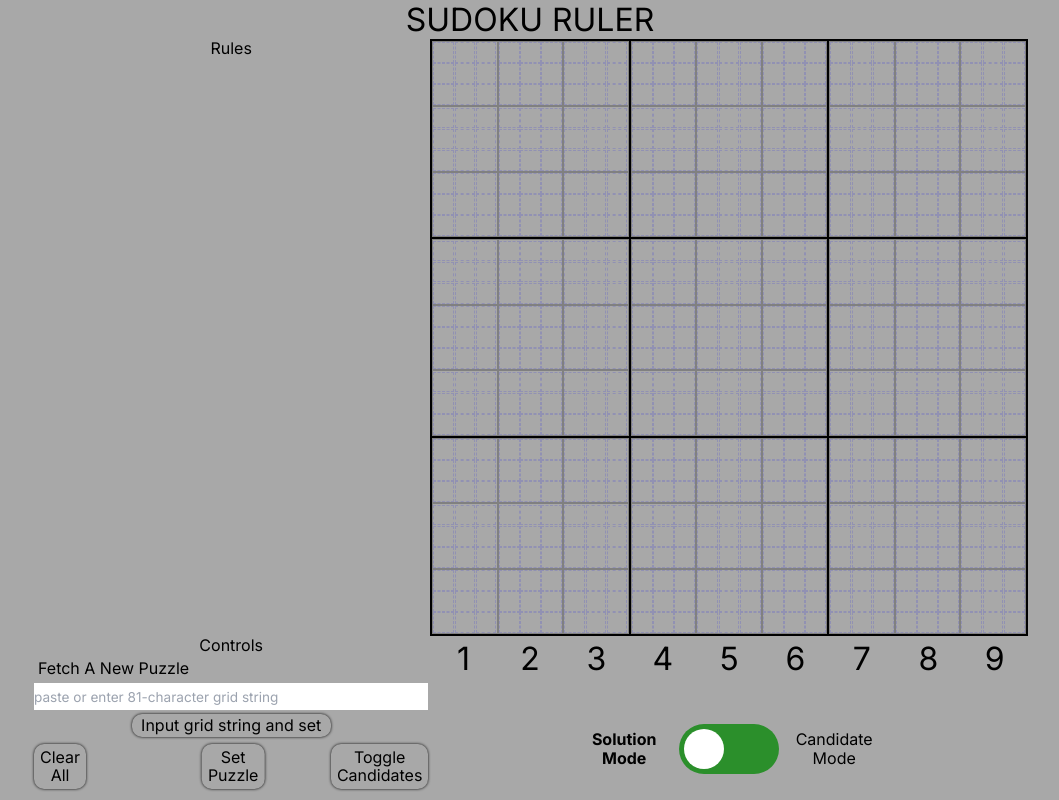
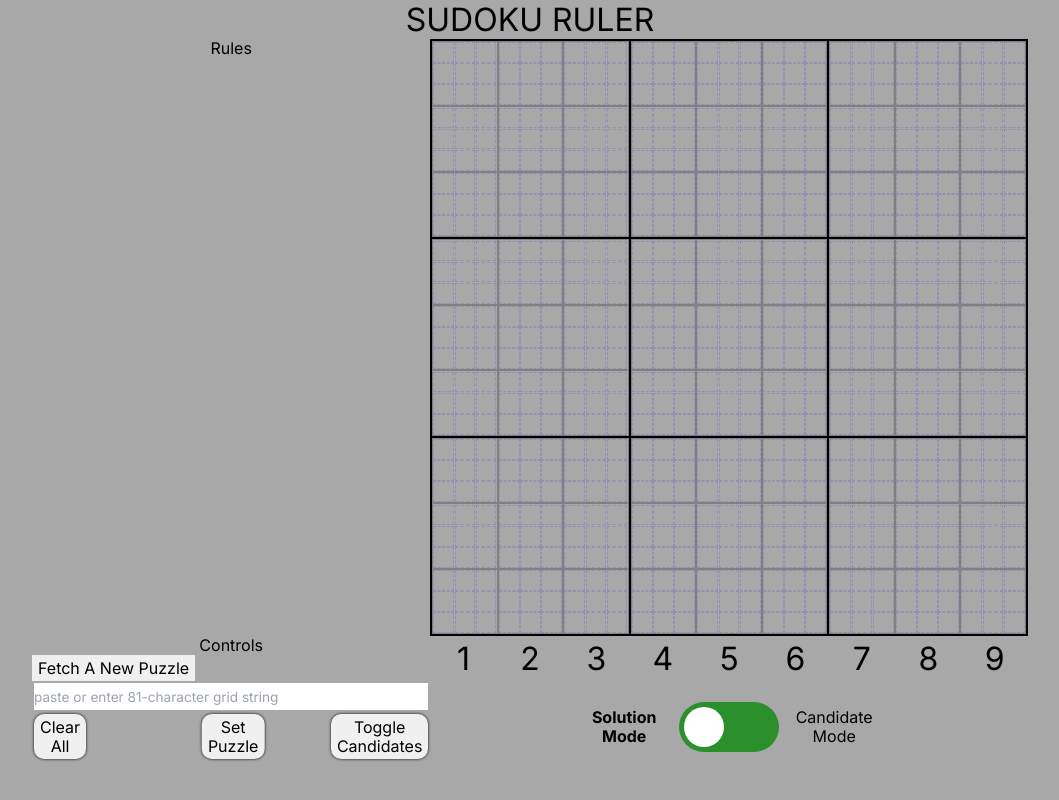
Before and after one commit to TylerHartwell/sudoku, a Next.js app: page / in a window 1280 px wide. Shown: the whole page, without its empty margins (110-1169 px from the left). Built offline with nearby package versions, Linux system fonts and the light colour scheme.

Commit message:
character entry and puzzle set

```diff
--- a/src/app/css/style.css
+++ b/src/app/css/style.css
@@ -209,7 +209,7 @@ body {
 }
 
 /* style toggles */
-.hidden {
+.board-is-set {
   display: none;
 }
 
@@ -293,6 +293,10 @@ button.set-puzzle-btn:active {
   box-shadow: black 0px 0px 3px;
 }
 
+.toggle-candidates-btn:disabled {
+  opacity: 0.5;
+}
+
 .toggle-candidates-btn:active:disabled {
   transform: none;
 }
@@ -350,6 +354,7 @@ button.set-puzzle-btn:active {
 
 button {
   padding: 4px 6px;
+  background-color: rgb(240, 240, 240);
 }
 
 button:active {
@@ -407,6 +412,11 @@ button:active {
     border: 1px solid rgb(80, 80, 80);
   }
 
+  .entry:focus {
+    outline: none;
+    border: 4px solid blue;
+  }
+
   .try-next-btn:hover:disabled {
     box-shadow: black 0px 0px 4px;
     cursor: default;
--- a/src/app/page.tsx
+++ b/src/app/page.tsx
@@ -8,7 +8,8 @@ import { useEffect, useState } from "react"
 import CandidateContext from "@/contexts/CandidateContext"
 
 export default function Page() {
-  const [gridString, setGridString] = useState("")
+  const [puzzleStringStart, setPuzzleStringStart] = useState("")
+  const [puzzleStringCurrent, setPuzzleStringCurrent] = useState("")
   const [highlightCandidates, setHighlightCandidates] = useState(0)
   const [showCandidates, setShowCandidates] = useState(false)
   const [candidateMode, setCandidateMode] = useState(false)
@@ -19,14 +20,8 @@ export default function Page() {
     setCandidateMode(false)
     setShowCandidates(false)
     setHighlightCandidates(0)
-    setGridString("")
+    setPuzzleStringCurrent("")
   }
-
-  useEffect(() => {
-    if (candidateMode) {
-      setShowCandidates(true)
-    }
-  }, [candidateMode])
 
   useEffect(() => {
     if (!showCandidates) {
@@ -35,6 +30,7 @@ export default function Page() {
   }, [showCandidates])
 
   const candidateModeClass: string = candidateMode ? "candidate-mode-on" : ""
+  const boardIsSetClass: string = boardIsSet ? "board-is-set" : ""
 
   return (
     <div className="container">
@@ -43,30 +39,36 @@ export default function Page() {
         <div className="rules-title">Rules</div>
         <ol className="rules-list">{/* <!-- generate with js --> */}</ol>
       </section>
-      <CandidateContext.Provider value={{ highlightCandidates, showCandidates, candidateMode }}>
+      <CandidateContext.Provider
+        value={{ highlightCandidates, showCandidates, candidateMode, puzzleStringStart, puzzleStringCurrent, boardIsSet }}
+      >
         <Board />
       </CandidateContext.Provider>
 
       <section className="controls">
         <div className="controls-title">Controls</div>
         <div className="control-buttons">
-          <FetchPuzzleButton className="fetch-grid-string-btn" setGridString={setGridString}>
+          <FetchPuzzleButton className={`fetch-grid-string-btn ${boardIsSetClass}`} setPuzzleStringStart={setPuzzleStringStart}>
             Fetch A New Puzzle
           </FetchPuzzleButton>
           <input
             type="text"
             placeholder="paste or enter 81-character grid string"
-            className="grid-string"
+            className={`grid-string ${boardIsSetClass}`}
             id="grid-string"
-            value={gridString}
-            onChange={e => setGridString(e.target.value)}
+            value={puzzleStringStart}
+            onChange={e => setPuzzleStringStart(e.target.value)}
           />
-          <button className="input-grid-string-btn" onClick={() => setHighlightCandidates(prev => prev + 1)}>
+          {/* <button className="input-grid-string-btn" onClick={() => setHighlightCandidates(prev => prev + 1)}>
             Input grid string and set
+          </button> */}
+          <button className="clear-all-btn" onClick={() => setBoardIsSet(false)}>
+            Clear All
           </button>
-          <button className="clear-all-btn">Clear All</button>
-          <button className="set-puzzle-btn">Set Puzzle</button>
-          <button className="toggle-candidates-btn" onClick={() => setShowCandidates(prev => !prev)}>
+          <button className={`set-puzzle-btn ${boardIsSetClass}`} onClick={() => setBoardIsSet(true)}>
+            Set Puzzle
+          </button>
+          <button className="toggle-candidates-btn" onClick={() => setShowCandidates(prev => !prev)} disabled={candidateMode}>
             Toggle Candidates
           </button>
         </div>
--- a/src/components/FetchPuzzleButton.tsx
+++ b/src/components/FetchPuzzleButton.tsx
@@ -3,11 +3,11 @@
 import { ReactNode } from "react"
 
 const FetchPuzzleButton = ({
-  setGridString,
+  setPuzzleStringStart,
   children,
   className
 }: {
-  setGridString: (gridString: string) => void
+  setPuzzleStringStart: (puzzleStringStart: string) => void
   children: ReactNode
   className: string
 }) => {
@@ -21,7 +21,7 @@ const FetchPuzzleButton = ({
 
       const data = await response.json()
       console.log("Puzzle String: ", data)
-      setGridString(data)
+      setPuzzleStringStart(data)
     } catch (error) {
       console.log("PAGE ERROR: ", error)
     }
--- a/src/components/board/Entry.tsx
+++ b/src/components/board/Entry.tsx
@@ -1,25 +1,65 @@
 "use client"
 
-import { useRef, useState, useContext } from "react"
+import { useRef, useState, useContext, useEffect } from "react"
 import CandidateContext from "@/contexts/CandidateContext"
 
-const Entry = ({ boxId, squareN }: { boxId: number; squareN: number }) => {
+interface EntryProps {
+  boxId: number
+  squareN: number
+  rowN: number
+  colN: number
+  squareId: number
+}
+
+const Entry = ({ boxId, squareN, rowN, colN, squareId }: EntryProps) => {
   const [shownValue, setShownValue] = useState("")
+  const shownValueRef = useRef(shownValue)
   const [isLocked, setIsLocked] = useState(false)
-  const { highlightCandidates, candidateMode } = useContext(CandidateContext)
+  const { highlightCandidates, candidateMode, puzzleStringStart, boardIsSet } = useContext(CandidateContext)
   const entryRef = useRef<HTMLDivElement>(null)
 
   const noPointer: string = candidateMode ? "no-pointer" : ""
+  const set: string = isLocked ? "set" : ""
+
+  useEffect(() => {
+    if (puzzleStringStart[squareId - 1]) {
+      handleCharacterEntry(puzzleStringStart[squareId - 1])
+    } else {
+      handleCharacterEntry("")
+    }
+  }, [puzzleStringStart, squareId])
+
+  useEffect(() => {
+    shownValueRef.current = shownValue
+  }, [shownValue])
+
+  useEffect(() => {
+    if (boardIsSet) {
+      if (shownValueRef.current) setIsLocked(true)
+    } else {
+      setIsLocked(false)
+    }
+  }, [boardIsSet])
 
   const handleClick = () => {
-    if (entryRef.current) {
-      entryRef.current.focus()
-      console.log(entryRef)
+    if (!isLocked) entryRef.current?.focus()
+  }
+
+  const handleKeyDown = (e: React.KeyboardEvent<HTMLDivElement>) => {
+    if (!isLocked) handleCharacterEntry(e.key)
+    entryRef.current?.blur()
+  }
+
+  const handleCharacterEntry = (character: string) => {
+    if (character < "1" || character > "9") {
+      setShownValue("")
+    } else {
+      setShownValue(character)
     }
   }
 
   return (
-    <div ref={entryRef} className={`entry ${noPointer}`} tabIndex={0} onClick={handleClick} contentEditable={true}>
+    <div ref={entryRef} className={`entry ${noPointer} ${set}`} tabIndex={0} onClick={handleClick} onKeyDown={handleKeyDown}>
       {shownValue}
     </div>
   )
--- a/src/components/board/Square.tsx
+++ b/src/components/board/Square.tsx
@@ -3,12 +3,16 @@ import Candidate from "./Candidate"
 import Entry from "./Entry"
 
 const Square = ({ boxId, squareN }: { boxId: number; squareN: number }) => {
+  const rowN = Math.round(Math.floor((boxId - 1) / 3) * 3 + Math.floor((squareN - 1) / 3) + 1)
+  const colN = Math.round(((boxId - 1) % 3) * 3 + ((squareN - 1) % 3) + 1)
+  const squareId = (rowN - 1) * 9 + colN
+
   return (
     <div className="square">
       {Array.from({ length: 9 }).map((_, index) => (
         <Candidate key={index} boxId={boxId} squareN={squareN} candidateN={index + 1} />
       ))}
-      <Entry boxId={boxId} squareN={squareN} />
+      <Entry boxId={boxId} squareN={squareN} rowN={rowN} colN={colN} squareId={squareId} />
     </div>
   )
 }
```
